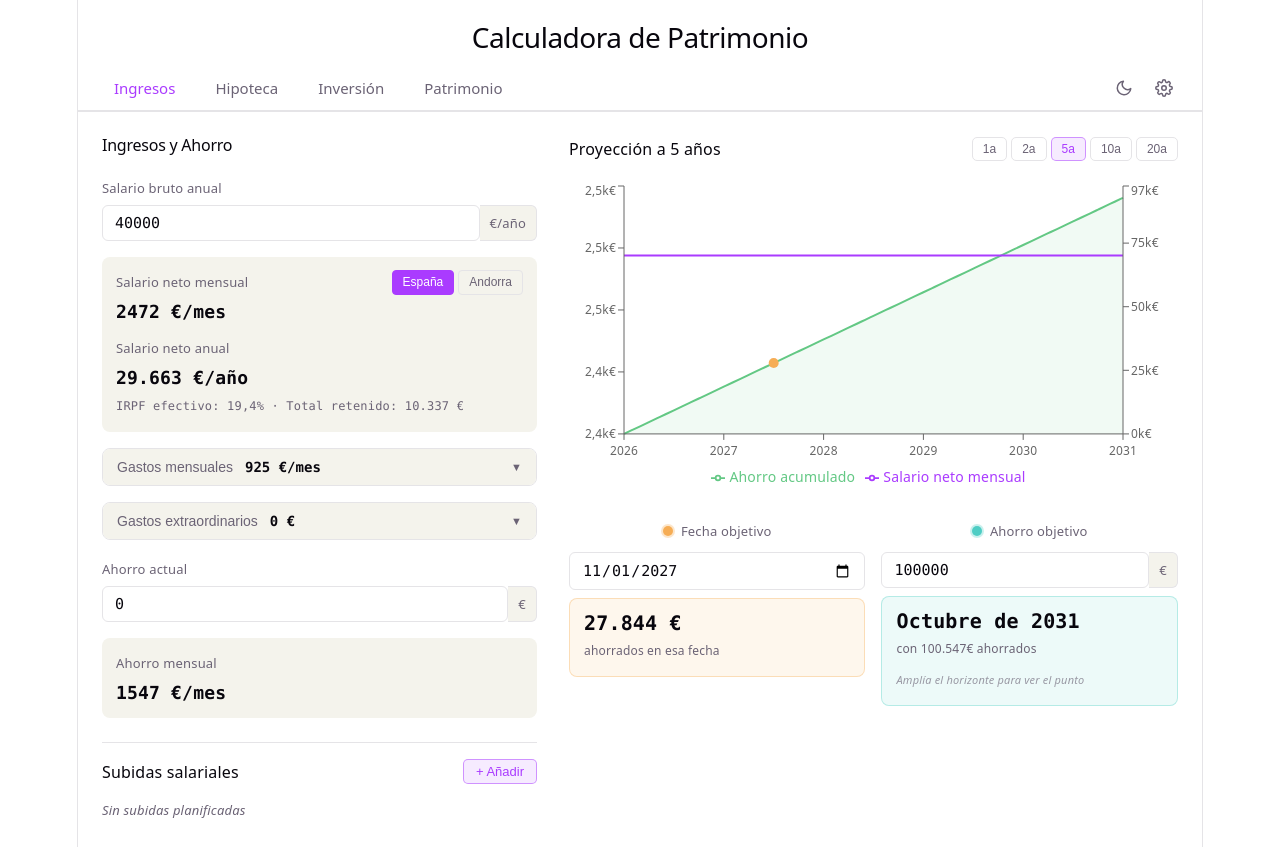
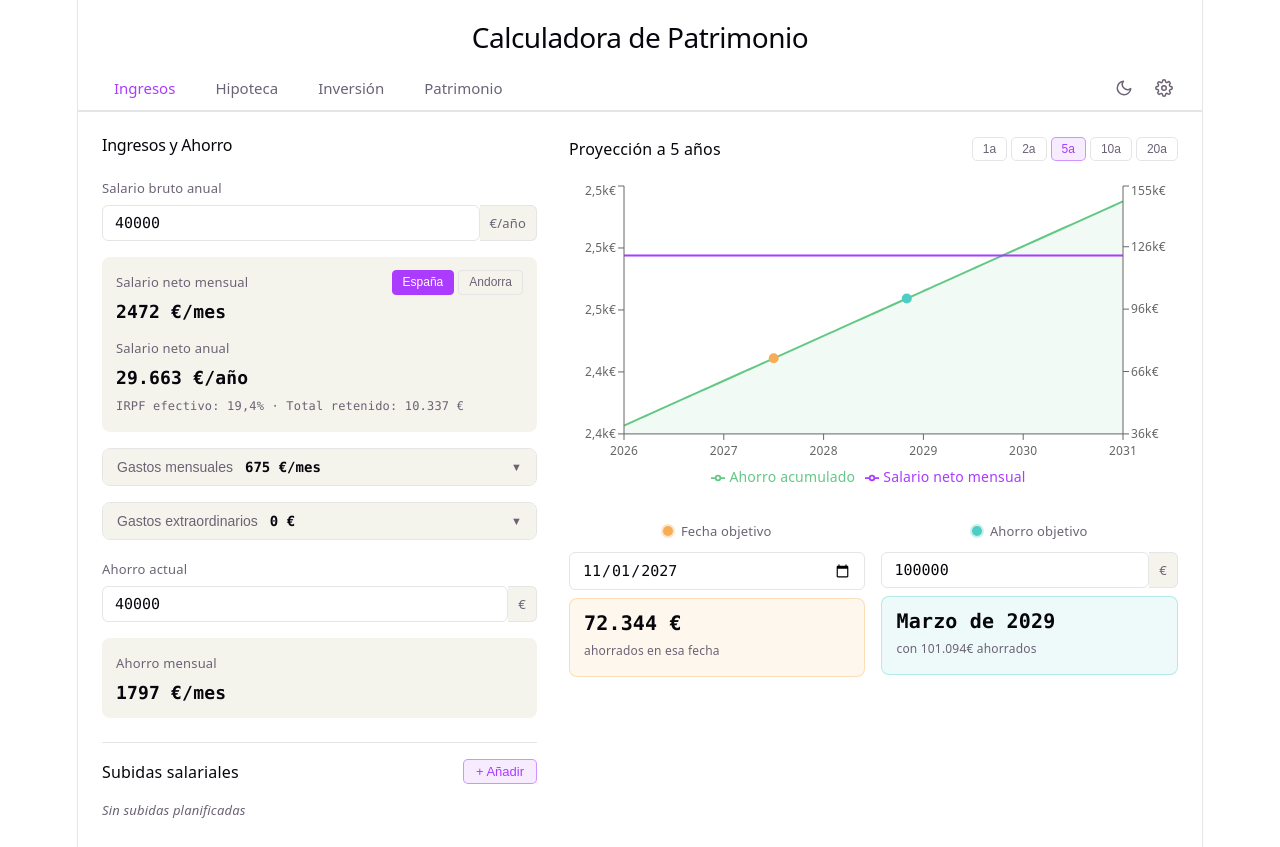
Before and after one commit to aleixRabassa/calculadora-patrimonio, a React (Vite) app: page / in a window 1280 px wide. Built offline with nearby package versions, Linux system fonts and the light colour scheme.

Commit message:
feat: update default state values in Ingresos component

```diff
--- a/src/components/Ingresos.tsx
+++ b/src/components/Ingresos.tsx
@@ -51,11 +51,10 @@ const DEFAULT_CUOTA_HIPOTECARIA = Math.round(calcularHipoteca(200_000, 40_000, 3
 const DEFAULT_STATE: IngresosState = {
   brutoAnual: 40_000,
   gastos: [
-    { id: 'gasto-hipoteca', descripcion: 'Cuota hipotecaria', valor: DEFAULT_CUOTA_HIPOTECARIA },
-    { id: 'gasto-gastos', descripcion: 'Gastos', valor: 250 },
+    { id: 'gasto-hipoteca', descripcion: 'Cuota hipotecaria', valor: DEFAULT_CUOTA_HIPOTECARIA }
   ],
   gastosExtraordinarios: [],
-  ahorroInicial: 0,
+  ahorroInicial: 40_000,
   country: 'spain',
   subidas: [],
 }
```
